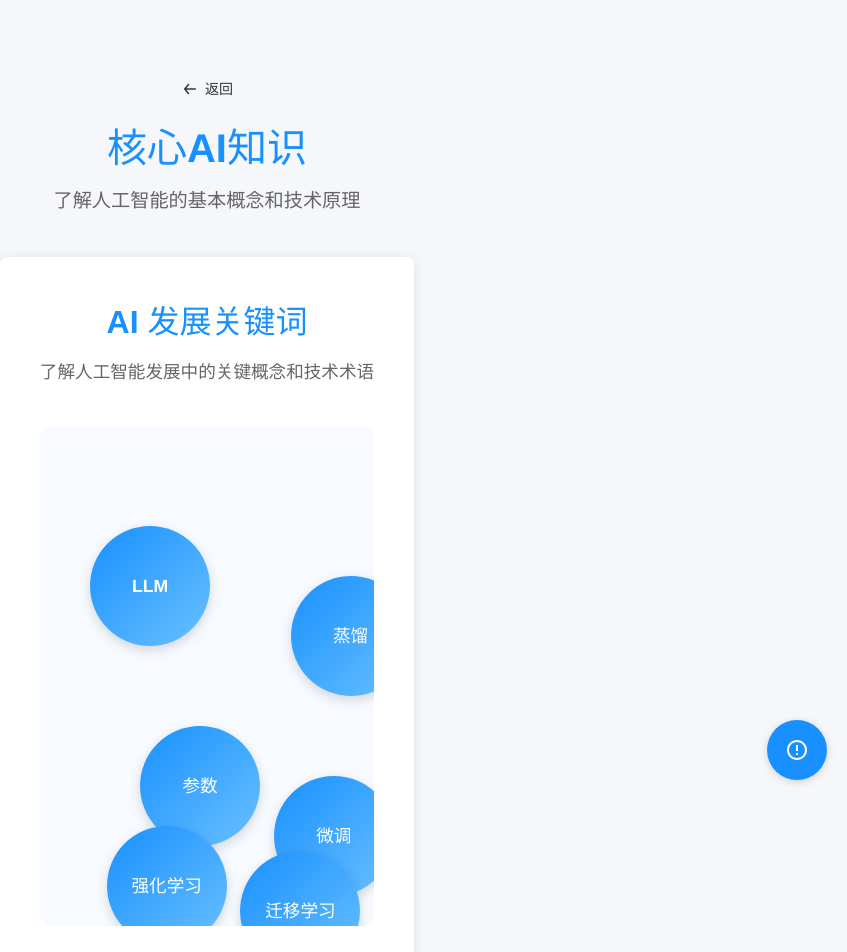
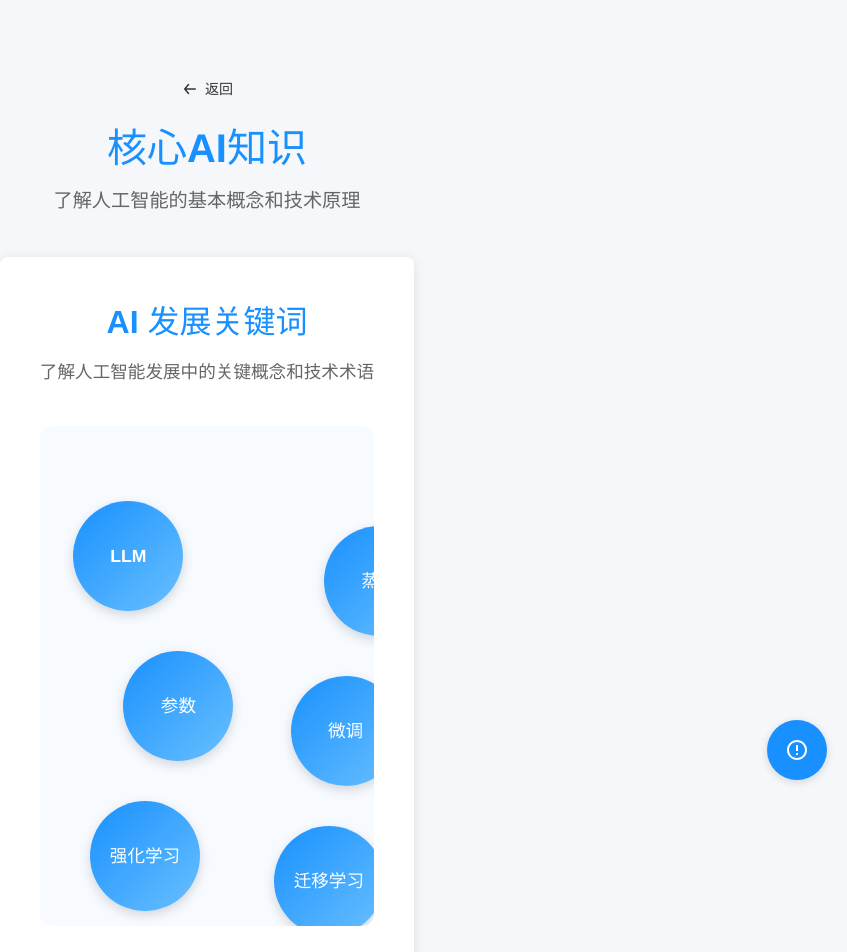
Before and after one commit to heijin-yuuby/AI-Learning-Resources-Navigator, a Vue app in the folder frontend/: page /ai-knowledge in a window 1280 px wide. Shown: the top 952 px of the page, without its empty margins (433-1280 px from the left). Built offline with nearby package versions, Linux system fonts and the light colour scheme.

Commit message:
优化关键词气泡布局，减少密集度，提高可读性

```diff
--- a/frontend/src/components/cards/KeywordsBubble.vue
+++ b/frontend/src/components/cards/KeywordsBubble.vue
@@ -46,7 +46,7 @@ const keywords = [
   {
     id: 'llm',
     title: 'LLM',
-    position: { x: 15, y: 20 },
+    position: { x: 10, y: 15 },
     content: `
       <p>LLM（大语言模型，Large Language Model）是一类基于深度学习的人工智能模型，如广为人知的 GPT（Generative Pretrained Transformer）系列、LLaMA（Large Language Model Meta AI）等。</p>
       <p>这些模型通过在海量文本数据上进行无监督预训练，学习到语言的结构、语义和语法等知识。它们具备强大的语言理解与生成能力，能完成诸如文本创作、问答系统、机器翻译等多种自然语言处理任务。</p>
@@ -56,7 +56,7 @@ const keywords = [
   {
     id: 'distillation',
     title: '蒸馏',
-    position: { x: 75, y: 30 },
+    position: { x: 85, y: 20 },
     content: `
       <p>蒸馏（Distillation）是一种模型压缩技术，旨在将一个复杂、庞大的教师模型（通常性能强大但计算成本高）的知识迁移到一个较小、更高效的学生模型中。</p>
       <p>其核心思想是让学生模型学习教师模型的输出（软标签）而非仅仅学习真实标签。比如，在图像分类任务中，教师模型对一张图片的预测可能是对各类别的概率分布，学生模型通过学习这种概率分布，能更好地捕捉到数据中的细微特征和关系。</p>
@@ -66,7 +66,7 @@ const keywords = [
   {
     id: 'parameters',
     title: '参数',
-    position: { x: 30, y: 60 },
+    position: { x: 25, y: 45 },
     content: `
       <p>参数（Parameters）是深度学习模型中的重要组成部分，是模型在训练过程中学习和调整的变量。在神经网络中，参数通常指神经元之间连接的权重（weights）和偏置（biases）。</p>
       <p>以一个简单的全连接神经网络为例，每个神经元接收来自上一层神经元的输入，这些输入通过权重进行加权求和，再加上偏置后经过激活函数得到输出。模型的参数数量越多，其理论上能够学习到的模式和表达能力就越强。</p>
@@ -76,7 +76,7 @@ const keywords = [
   {
     id: 'fine-tuning',
     title: '微调',
-    position: { x: 70, y: 70 },
+    position: { x: 75, y: 50 },
     content: `
       <p>微调（Fine-tuning）是在已经预训练好的模型基础上，针对特定任务或数据集进行进一步训练的过程。由于预训练模型在大规模通用数据上学习到了丰富的知识，但在具体应用场景中可能需要更专业的表现。</p>
       <p>比如，一个在通用文本上预训练的语言模型，在用于医疗领域的问答任务时，通过在医疗相关文本数据集上进行微调，模型能够更好地理解和回答医疗问题。</p>
@@ -86,7 +86,7 @@ const keywords = [
   {
     id: 'reinforcement-learning',
     title: '强化学习',
-    position: { x: 20, y: 80 },
+    position: { x: 15, y: 75 },
     content: `
       <p>强化学习（Reinforcement Learning）是一种机器学习范式，智能体（agent）通过与环境进行交互，根据环境反馈的奖励信号来学习最优行为策略。</p>
       <p>智能体在环境中采取行动，环境根据其行动给出奖励或惩罚反馈，智能体的目标是通过不断尝试，找到能使长期累积奖励最大化的策略。</p>
@@ -96,7 +96,7 @@ const keywords = [
   {
     id: 'transfer-learning',
     title: '迁移学习',
-    position: { x: 60, y: 85 },
+    position: { x: 70, y: 80 },
     content: `
       <p>迁移学习（Transfer Learning）旨在将在一个或多个源任务上学习到的知识迁移到一个目标任务上。当目标任务的数据量有限时，迁移学习尤为重要。</p>
       <p>例如，在图像识别领域，一个在大规模图像数据集（如 ImageNet）上预训练好的模型，已经学习到了丰富的图像特征（如边缘、纹理等）。当要进行特定类型图像（如医学影像）的识别任务时，可以将预训练模型的参数迁移过来，并在医学影像数据集上进行微调。</p>
@@ -147,12 +147,14 @@ const toggleKeyword = (id) => {
   background-color: rgba(240, 245, 255, 0.5);
   border-radius: 12px;
   overflow: hidden;
+  margin: 0 auto;
+  max-width: 1000px;
 }
 
 .keyword-bubble {
   position: absolute;
-  width: 120px;
-  height: 120px;
+  width: 110px;
+  height: 110px;
   border-radius: 50%;
   background: linear-gradient(135deg, var(--primary-color), #69c0ff);
   color: white;
```
